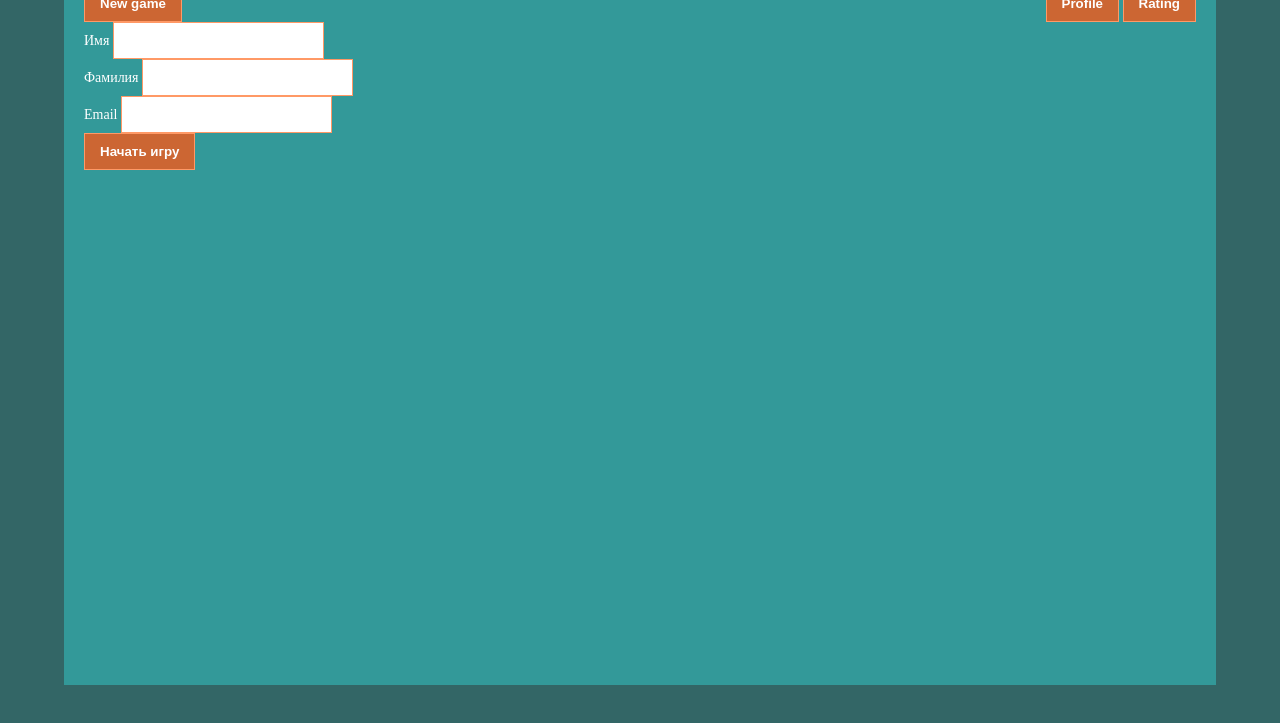
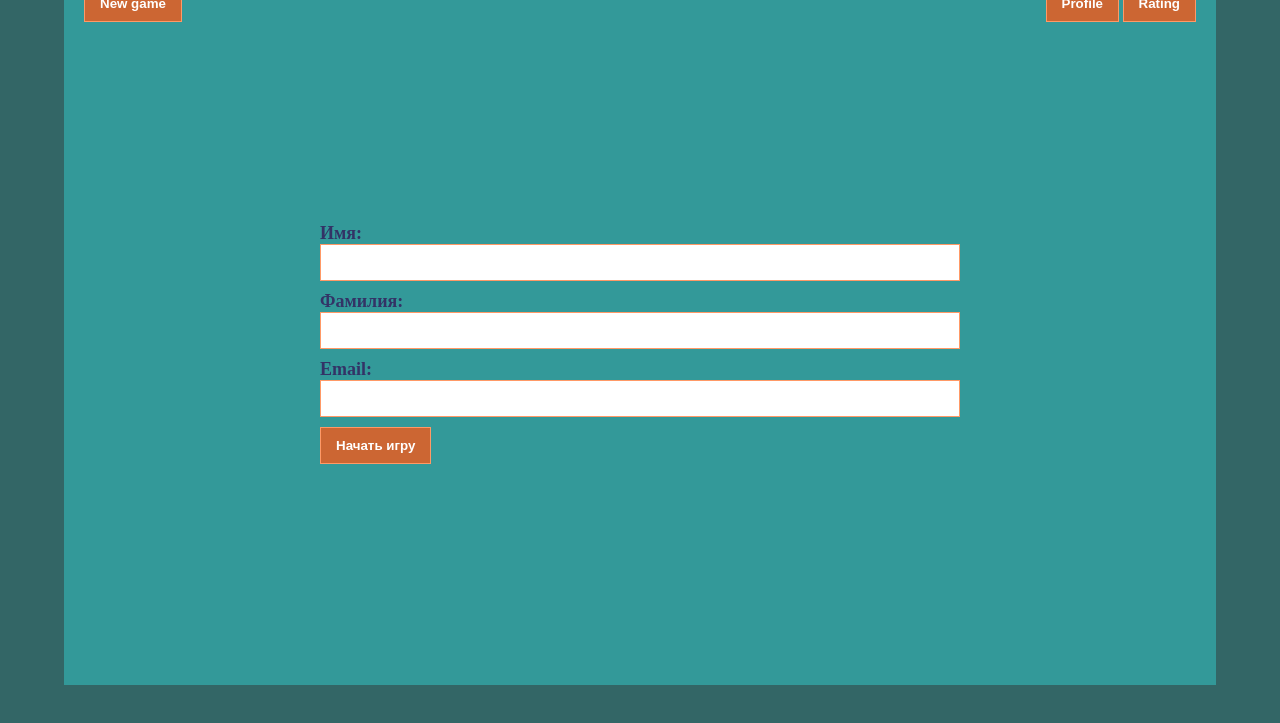
Before and after one commit to eventpromo/RSS_Game, a website built with webpack: page client/index.html in a window 1280 px wide. Both pictures are taken after a click on the button "Заполнить данные". Shown: the part 75-798 px from the top of the page. Built offline with nearby package versions, Linux system fonts and the light colour scheme; files whose address does not match are found by name.

Commit message:
i don't remember this changes)

```diff
--- a/client/css/common.blocks/form.css
+++ b/client/css/common.blocks/form.css
@@ -4,6 +4,7 @@
     font-weight: bold;
     border: 1px solid #FF9966;
     color: #ffffff;
+    text-decoration: none;
 }
 
 .button:hover{
@@ -17,4 +18,15 @@
     font-weight: bold;
     border: 1px solid #FF9966;
     color: #000000;
+    width: 100%;
+    box-sizing: border-box;
+    display: inline-block;
 }
+
+.label{
+    width: 30%;
+    color: #333366;
+    font-size: 18px;
+    font-weight: bold;
+    display: inline-block;
+}
--- a/client/css/user.blocks/bundle.css
+++ b/client/css/user.blocks/bundle.css
@@ -1 +1 @@
-@import "./profile/profile.css";
+@import "./profile.css";
--- a/client/css/user.blocks/profile.css
+++ b/client/css/user.blocks/profile.css
@@ -0,0 +1,13 @@
+.profile{
+    display: grid;
+    align-items: center;
+    justify-items: center;
+}
+
+.profile__form{
+    width: 50vw;
+}
+
+.profile__input-block{
+    margin: 10px 0;
+}
--- a/client/js/dashboard.js
+++ b/client/js/dashboard.js
@@ -1,12 +1,13 @@
 import Http from './lib/http';
+import {profileInit} from './dashboard';
 
 export default function(){
     let profileButton = document.querySelector('.profile-button');
 
     profileButton.onclick = function(){
         new Http().get("../templates/profile.html").then(function(response){
-            debugger;
             document.querySelector('.dashboard .dashboard__body').innerHTML = response;
+            profileInit();
         });
     };
 }
--- a/client/js/lib/http.js
+++ b/client/js/lib/http.js
@@ -1,6 +1,4 @@
 export default class Http{
-    constructor(){ }
-
     handler(xhr, resolve, reject){
         xhr.onload = function() {
             if (this.status == 200) {
--- a/client/templates/profile.html
+++ b/client/templates/profile.html
@@ -1,17 +1,19 @@
-<div class="profile">
-    <div class="input-block">
-        <label>Имя</label>
-        <input class="input" type="text">
-    </div>
-    <div class="input-block">
-        <label>Фамилия</label>
-        <input class="input" type="text">
-    </div>
-    <div class="input-block">
-        <label>Email</label>
-        <input class="input" type="email">
-    </div>
-    <div class="input-block">
-        <button class="button">Начать игру</button>
-    </div>
+<div class="profile g-all-height">
+    <form class="profile__form form">
+        <div class="input-block profile__input-block">
+            <label class="label">Имя:</label>
+            <input class="input" name="firstName" type="text">
+        </div>
+        <div class="input-block profile__input-block" >
+            <label class="label">Фамилия:</label>
+            <input class="input" name="lastName" type="text">
+        </div>
+        <div class="input-block profile__input-block">
+            <label class="label">Email:</label>
+            <input class="input" name="email" type="email">
+        </div>
+        <div class="input-block profile__input-block">
+            <button class="start-button button">Начать игру</button>
+        </div>
+    </form>
 </div>
```
Also changed, not shown: client/js/profile.js (+21 -6 lines).
